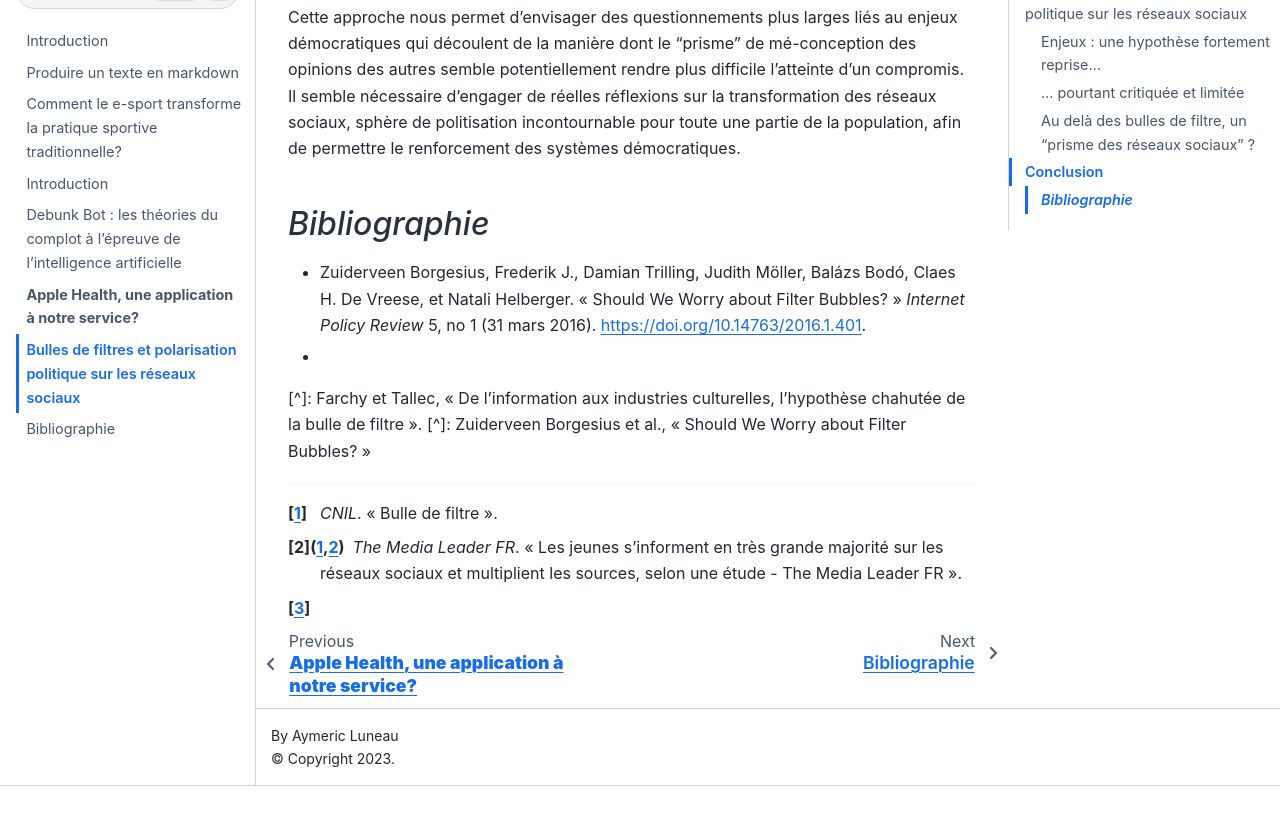
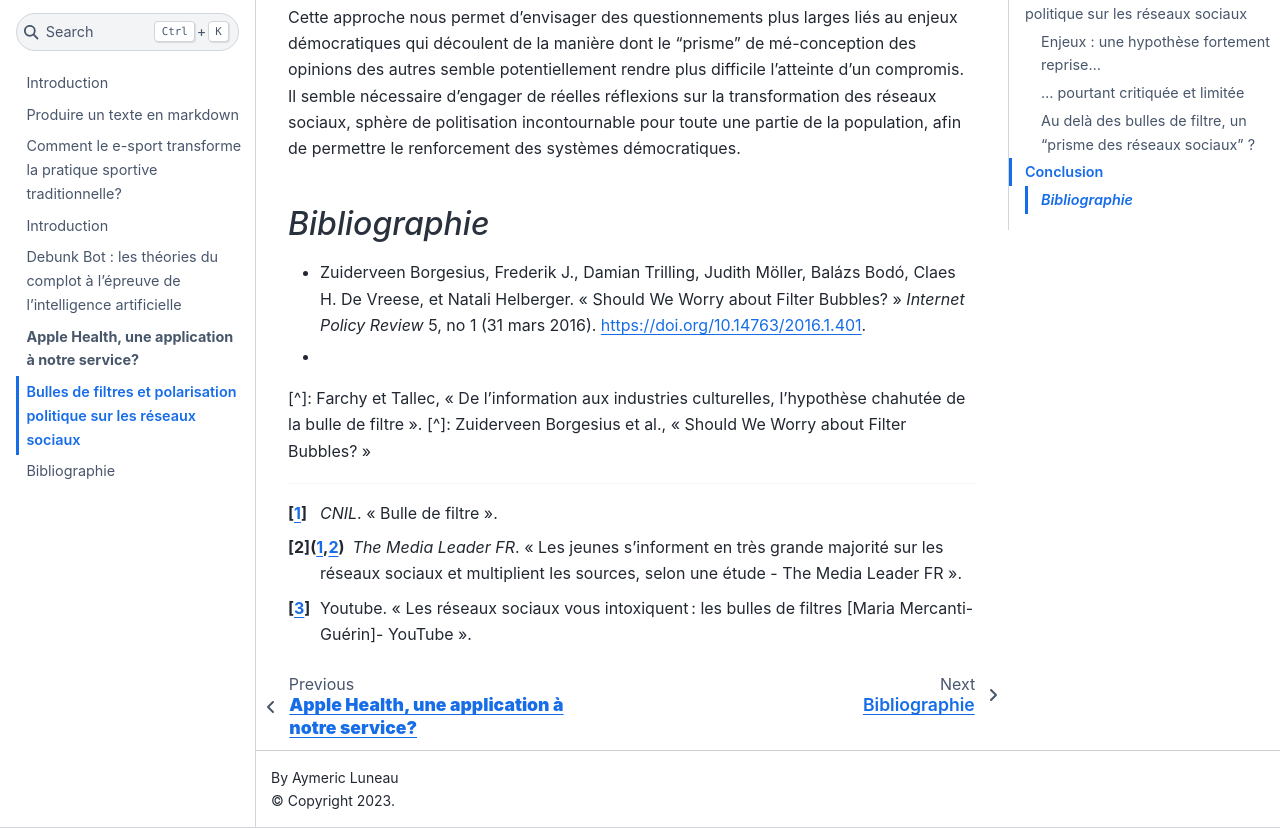
Before and after one commit to luneauaymeric/digital_culture_collective_page_g6, a Jupyter Book: the page built from bubbles/bulles_de_filtre.md, in a window 1280 px wide and 900 px high, scrolled down 10929 px, cut to the strip 72-900 px from the top of the window. Built offline with Jupyter Book 1.0.4 settings and Sphinx 7.4.7 and the Sphinx Book theme 1.1.4, drawn with Linux system fonts in a browser that asks for light colours; before the commit the page ends 11787 px from its top, so only the background shows below that.

Commit message:
bubbles/bulles_de_filtre.md updated from https://stackedit.io/

```diff
--- a/bubbles/bulles_de_filtre.md
+++ b/bubbles/bulles_de_filtre.md
@@ -126,12 +126,14 @@ Cette approche nous permet d’envisager des questionnements plus larges liés a
 
 [^1]: *CNIL*. « Bulle de filtre ».
 [^2]: *The Media Leader FR*. « Les jeunes s’informent en très grande majorité sur les réseaux sociaux et multiplient les sources, selon une étude - The Media Leader FR ».
-[^3]:
+[^3]: Youtube. « Les réseaux sociaux vous intoxiquent : les bulles de filtres [Maria Mercanti-Guérin]- YouTube ».
+
+
 [^]: Farchy et Tallec, « De l’information aux industries culturelles, l’hypothèse chahutée de la bulle de filtre ».
 [^]: Zuiderveen Borgesius et al., « Should We Worry about Filter Bubbles? »
 
 <!--stackedit_data:
-eyJoaXN0b3J5IjpbLTExMzE4NjMyNTYsLTE0MTM4MjkzMCwtMT
-QzMjU2MTEyLDE1Nzc4NjM1MTQsNjUwNDE4NzcwLC0xODU4Njk0
-NzQ2XX0=
+eyJoaXN0b3J5IjpbNzMzMjExOTg3LC0xMTMxODYzMjU2LC0xND
+EzODI5MzAsLTE0MzI1NjExMiwxNTc3ODYzNTE0LDY1MDQxODc3
+MCwtMTg1ODY5NDc0Nl19
 -->
```
